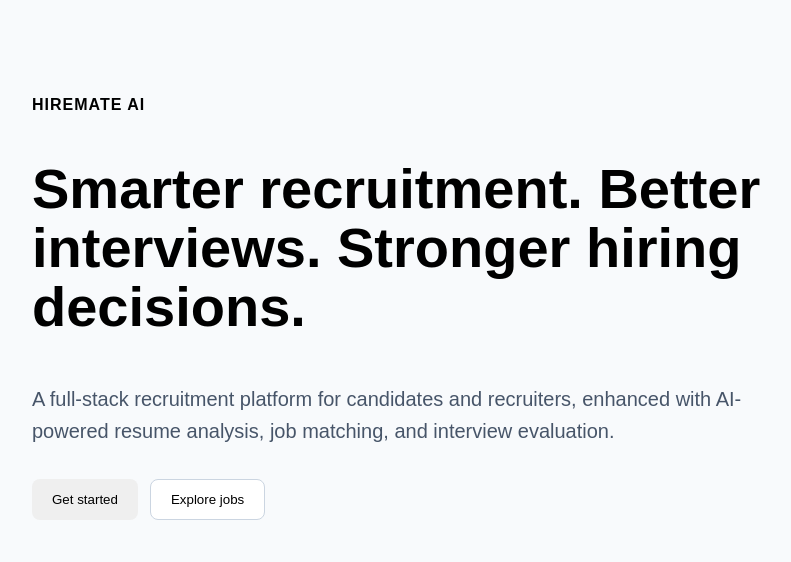
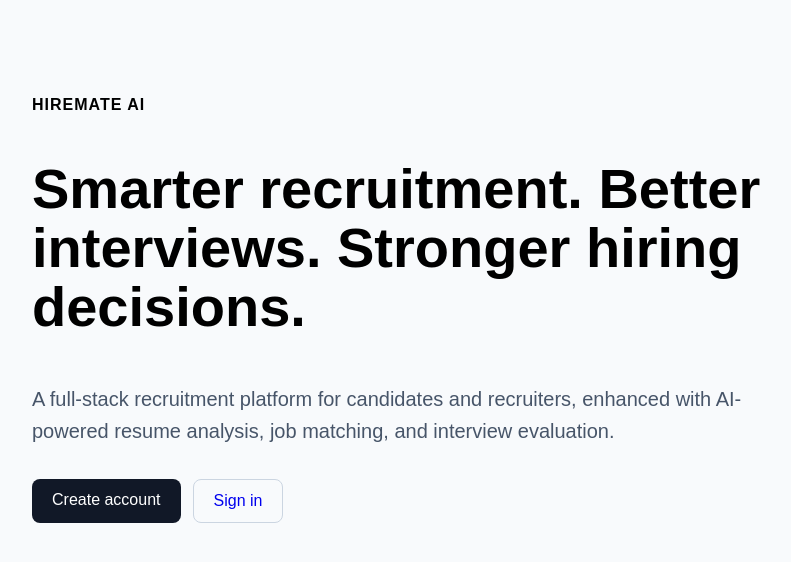
Before and after one commit to dc-pixel/hiremate-ai, a Next.js app in the folder apps/web/: page / in a window 1280 px wide. Shown: the top 562 px of the page, without its empty margins (58-849 px from the left). Built offline with nearby package versions, Linux system fonts and the light colour scheme.

Commit message:
feat(auth): connect landing page to authentication

```diff
--- a/apps/web/app/page.tsx
+++ b/apps/web/app/page.tsx
@@ -10,12 +10,12 @@
           A full-stack recruitment platform for candidates and recruiters, enhanced with AI-powered resume analysis, job matching, and interview evaluation.
         </p>
         <div style={{ display: 'flex', gap: 12, marginTop: 32 }}>
-          <button style={{ padding: '12px 20px', borderRadius: 8, border: 0, cursor: 'pointer' }}>
-            Get started
-          </button>
-          <button style={{ padding: '12px 20px', borderRadius: 8, border: '1px solid #cbd5e1', background: 'white', cursor: 'pointer' }}>
-            Explore jobs
-          </button>
+          <a href="/register" style={{ padding: '12px 20px', borderRadius: 8, background: '#111827', color: 'white', textDecoration: 'none' }}>
+            Create account
+          </a>
+          <a href="/login" style={{ padding: '12px 20px', borderRadius: 8, border: '1px solid #cbd5e1', textDecoration: 'none' }}>
+            Sign in
+          </a>
         </div>
       </section>
     </main>
```
